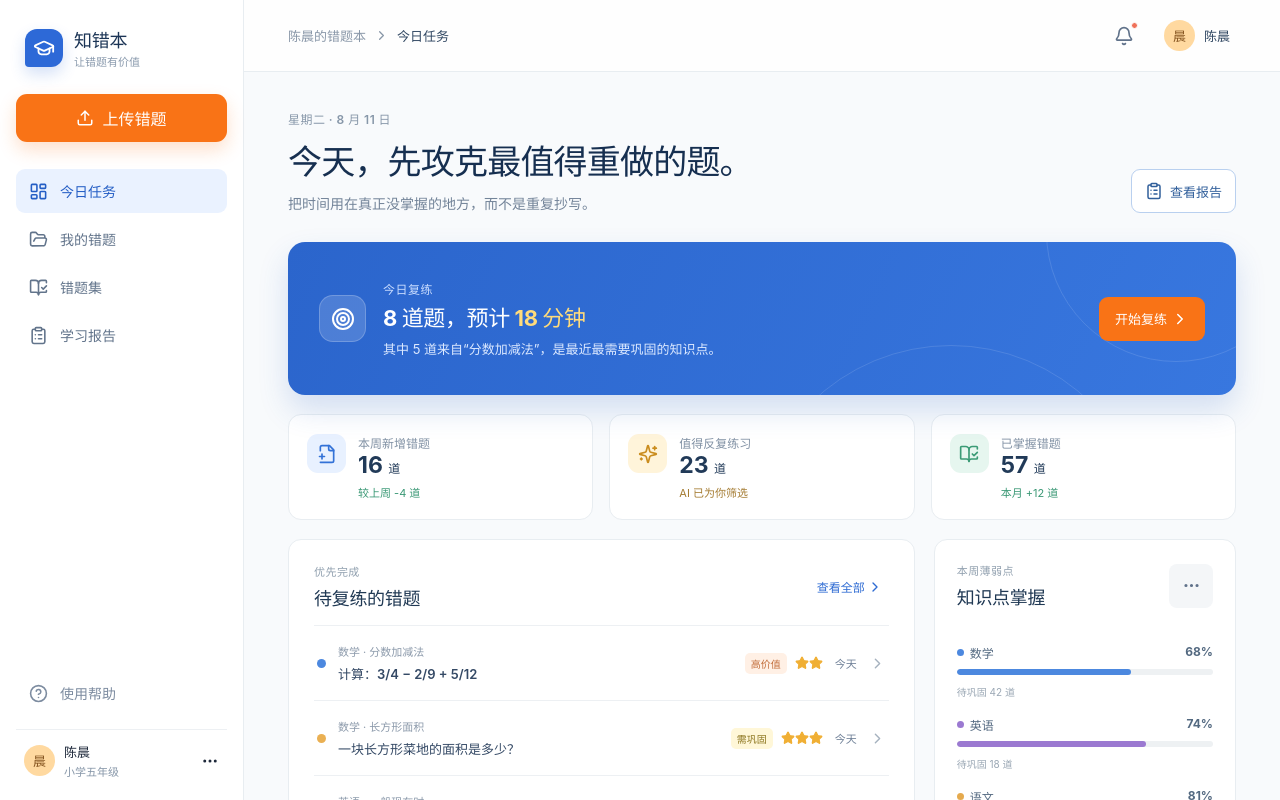
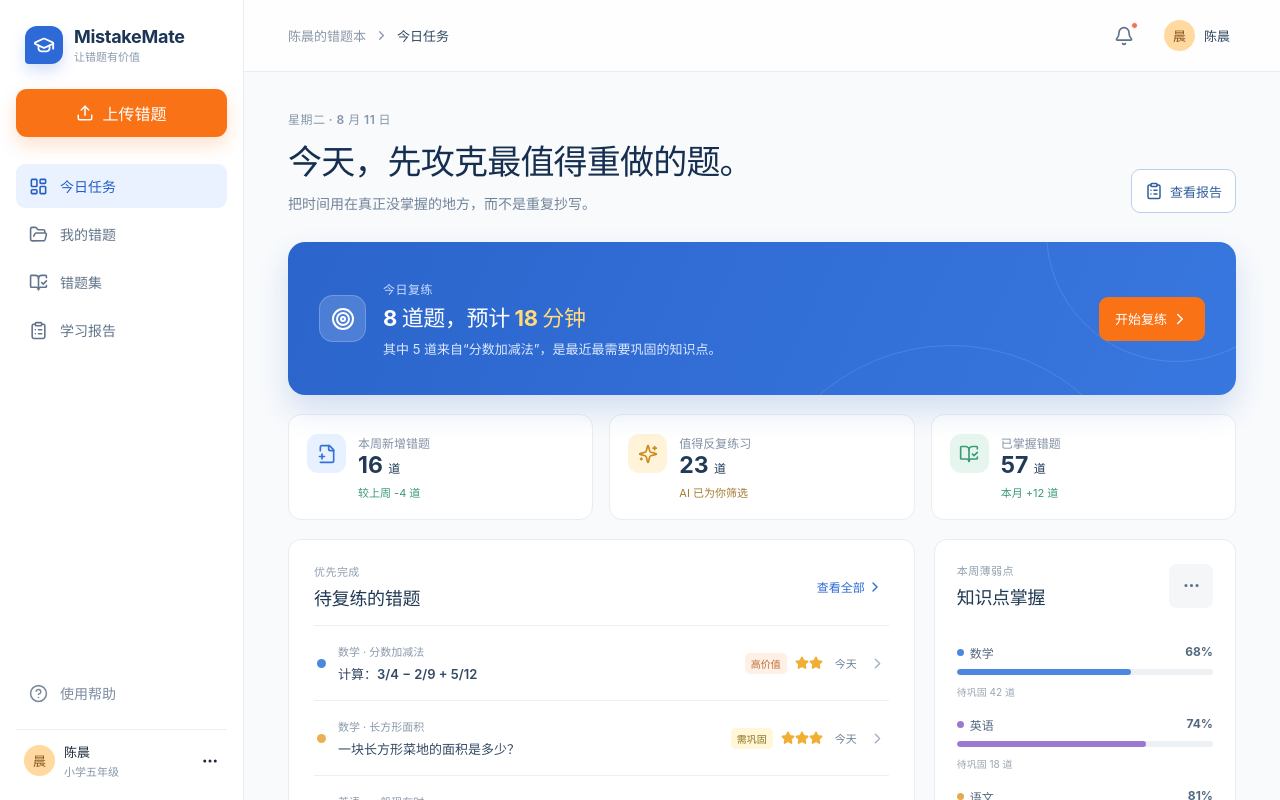
Before and after one commit to ChrisShen-github/MistakeMate, a Vue app in the folder frontend/: page / in a window 1280 px wide. Shown: the top 800 px of the page. Built offline with nearby package versions, Linux system fonts and the light colour scheme.

Commit message:
chore(brand): rename UI to MistakeMate

```diff
--- a/frontend/index.html
+++ b/frontend/index.html
@@ -4,8 +4,8 @@
     <meta charset="UTF-8" />
     <meta name="viewport" content="width=device-width, initial-scale=1.0" />
     <meta name="theme-color" content="#f6f7f2" />
-    <meta name="description" content="知错本：把错题整理、复练和打印变简单。" />
-    <title>知错本 · 让每道错题都有价值</title>
+    <meta name="description" content="MistakeMate：把错题整理、复练和打印变简单。" />
+    <title>MistakeMate · 让每道错题都有价值</title>
   </head>
   <body>
     <div id="app"></div>
--- a/frontend/src/App.vue
+++ b/frontend/src/App.vue
@@ -91,7 +91,7 @@ function onRecognitionQueued(count: number) {
     <aside class="sidebar" :class="{ 'is-open': sidebarOpen }" aria-label="主导航">
       <div class="brand-row">
         <div class="brand-mark" aria-hidden="true"><GraduationCap :size="22" /></div>
-        <div class="brand-name">知错本<span>让错题有价值</span></div>
+        <div class="brand-name">MistakeMate<span>让错题有价值</span></div>
         <button class="mobile-close icon-button" aria-label="关闭导航" @click="sidebarOpen = false"><X :size="19" /></button>
       </div>
 
```
